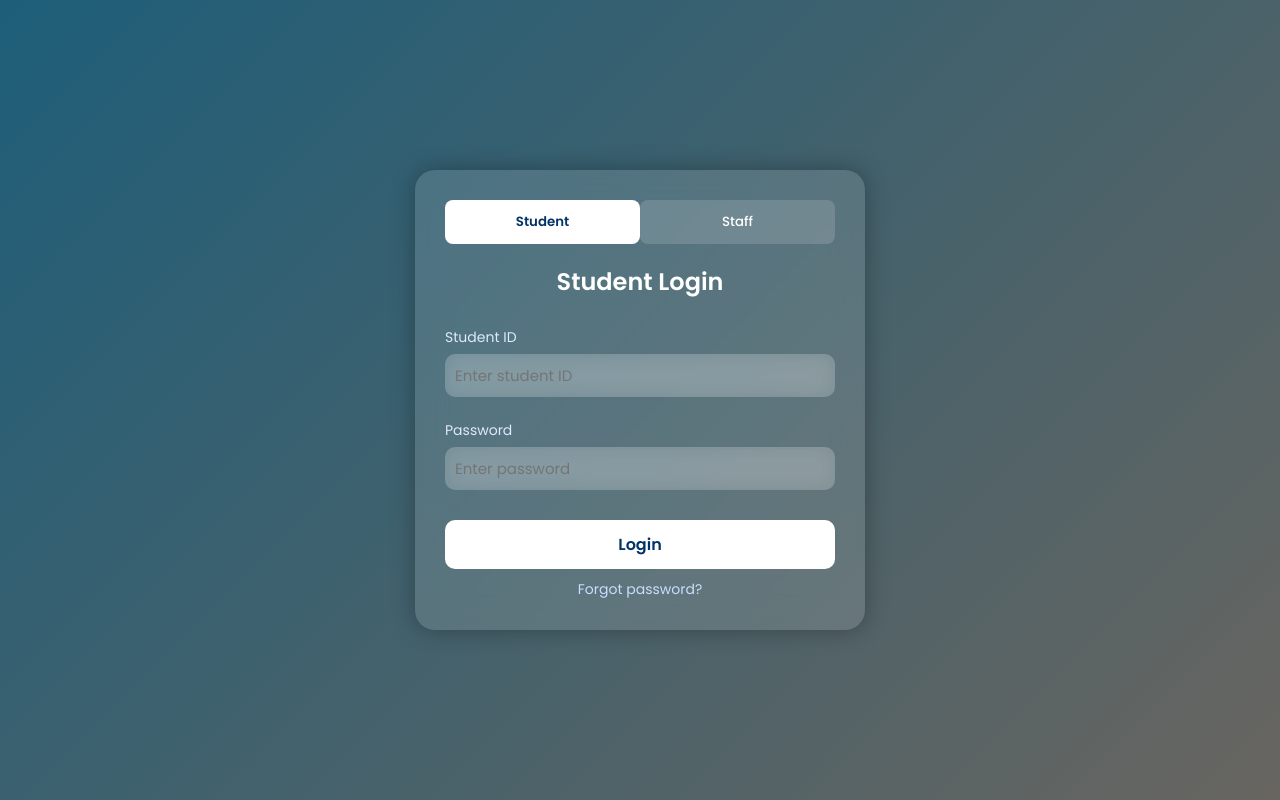
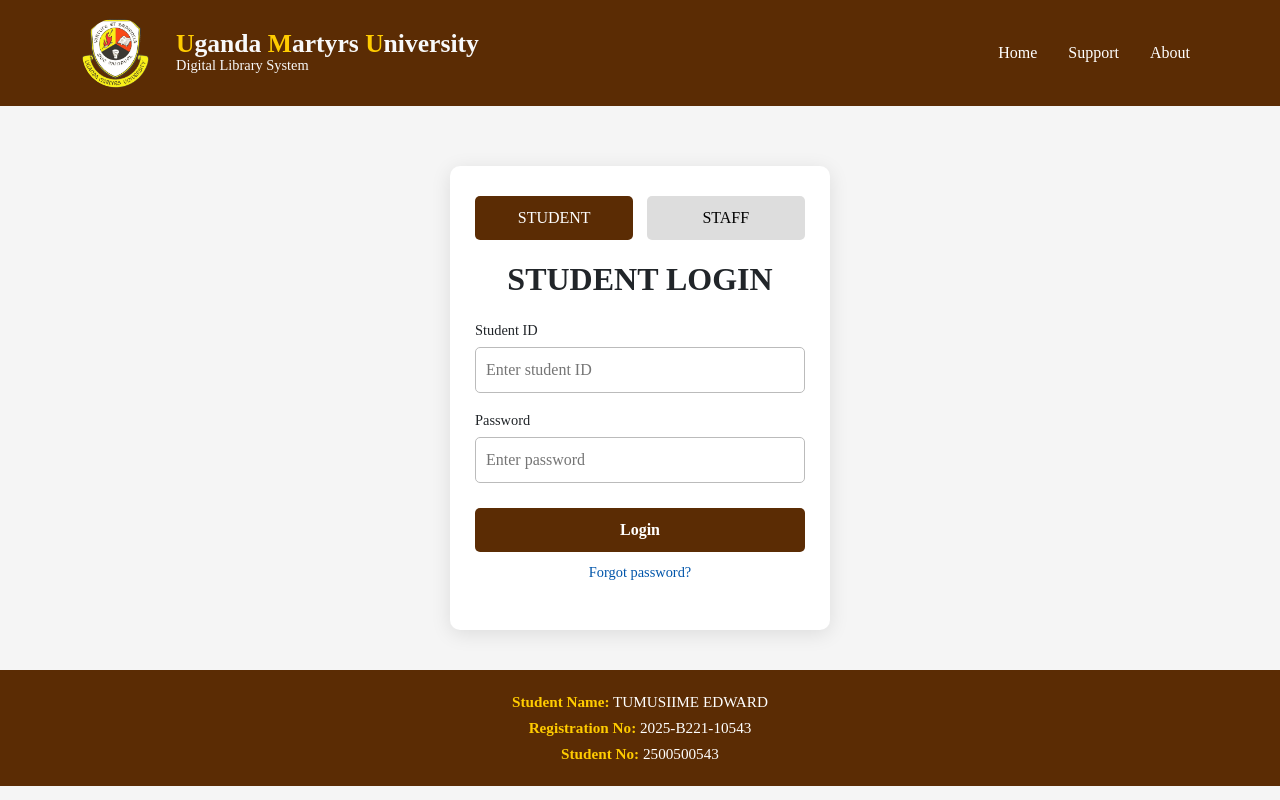
Before and after one commit to akok-noon-dev/UMU_WebDev_GroupF_2025, a plain HTML site: page login.html in a window 1280 px wide. Drawn offline with nearby package versions, Linux system fonts and the light colour scheme.

Commit message:
modified files

```diff
--- a/login.css
+++ b/login.css
@@ -1,31 +1,82 @@
-* {
+/* GLOBAL STYLES */
+body {
     margin: 0;
     padding: 0;
-    box-sizing: border-box;
-    font-family: 'Poppins', sans-serif;
+    font-family: 'Times New Roman', Times, serif, sans-serif;
+    background: #f5f5f5;
 }
 
-body {
-    background: linear-gradient(135deg, rgb(30, 94, 121), #686560);
-    height: 100vh;
-    display: flex;
-    align-items: center;
-    justify-content: center;
+
+
+/* NAVBAR */
+
+.main-header {
+    background:  #5b2c04; /* UMU green */
+    padding: 5px 0;
 }
+
+.navbar-brand img {
+    height: 70px;
+    width: 70px;
+    object-fit: cover;
+    border-radius: 50%;
+}
+
+.university-title h2 {
+    font-size: 1.6rem;
+    font-weight: 600;
+    color: #fff;
+}
+
+.university-title p {
+    color: #fff;
+    font-size: 0.9rem;
+    margin-top: -5px;
+}
+
+.highlight-initial {
+    color: #ffcc00;
+    font-weight: 700;
+}
+
+.navbar-nav .nav-link {
+    font-size: 1rem;
+    font-weight: 500;
+    color: #fff !important;
+    margin-left: 15px;
+    transition: 0.3s ease;
+}
+
+.navbar-nav .nav-link:hover {
+    color: #ffcc00 !important;
+}
+
+
+
+/* LOGIN WRAPPER */
 
 .wrapper {
     width: 100%;
-    max-width: 450px;
+    display: flex;
+    justify-content: center;
+    margin-top: 60px;
 }
 
+
+
+/* LOGIN CONTAINER*/
+
 .login-container {
-    background: rgba(255, 255, 255, 0.12);
-    padding: 30px;
-    border-radius: 20px;
-    backdrop-filter: blur(15px);
-    box-shadow: 0 0 25px rgba(0,0,0,0.3);
-    animation: fadeIn 1s ease;
+    width: 380px;
+    background: #fff;
+    padding: 30px 25px;
+    border-radius: 10px;
+    box-shadow: 0px 4px 20px rgba(0,0,0,0.1);
 }
+
+
+
+/* TABS */
 
 .tabs {
     display: flex;
@@ -34,30 +85,27 @@ body {
 }
 
 .tab {
-    width: 50%;
-    padding: 12px 0;
+    width: 48%;
+    padding: 10px;
+    background: #ddd;
     border: none;
-    background: rgba(255,255,255,0.15);
-    color: #fff;
     cursor: pointer;
     font-weight: 500;
-    transition: 0.3s;
-    border-radius: 8px;
+    border-radius: 5px;
+    transition: 0.3s ease;
 }
 
 .tab.active {
-    background: #fff;
-    color: #003366;
-    font-weight: 600;
+    background: #5b2c04;
+    color: #fff;
 }
 
-.forms {
-    position: relative;
-}
+
+
+/* FORM STYLING */
 
 .form {
     display: none;
-    animation: slideIn 0.5s ease;
 }
 
 .form.active {
@@ -66,81 +114,70 @@ body {
 
 .form h2 {
     text-align: center;
-    color: #fff;
-    margin-bottom: 25px;
+    font-weight: 600;
+    margin-bottom: 20px;
 }
 
 .input-field {
-    margin-bottom: 20px;
+    margin-bottom: 15px;
 }
 
 .input-field label {
-    color: #dfeafb;
-    font-size: 14px;
-}
-
-.input-box {
-    margin-top: 5px;
-    background: rgba(255,255,255,0.18);
-    display: flex;
-    align-items: center;
-    padding: 10px;
-    border-radius: 10px;
-    backdrop-filter: blur(10px);
-}
-
-.icon {
-    margin-right: 10px;
-    font-size: 18px;
-    color: #fff;
+    font-size: 0.9rem;
+    font-weight: 500;
 }
 
 .input-box input {
     width: 100%;
-    background: transparent;
-    border: none;
-    outline: none;
-    color: #fff;
-    font-size: 15px;
+    padding: 10px;
+    border: 1px solid #bbb;
+    border-radius: 5px;
+    margin-top: 5px;
 }
 
 .submit-btn {
     width: 100%;
-    padding: 12px;
+    padding: 10px;
+    background: #5b2c04;
     border: none;
+    color: #fff;
+    font-weight: 600;
+    border-radius: 5px;
     margin-top: 10px;
-    background: #fff;
-    color: #003366;
-    border-radius: 10px;
-    font-size: 16px;
-    font-weight: 600;
     cursor: pointer;
     transition: 0.3s ease;
 }
 
 .submit-btn:hover {
-    background: #d6e4ff;
+    background:  #5b2c04;
 }
 
 .forgot {
     text-align: center;
-    font-size: 14px;
     margin-top: 10px;
-    color: #c7dfff;
+    font-size: 0.9rem;
+    cursor: pointer;
+    color: #0055aa;
 }
 
-@keyframes fadeIn {
-    from { opacity: 0; transform: scale(0.95); }
-    to   { opacity: 1; transform: scale(1); }
+
+
+/* FOOTER */
+
+footer {
+    width: 100%;
+    text-align: center;
+    background: #5b2c04;
+    color: #fff;
+    padding: 18px 10px;
+    margin-top: 40px;
 }
 
-@keyframes slideIn {
-    from { opacity: 0; transform: translateY(15px); }
-    to   { opacity: 1; transform: translateY(0); }
+footer p {
+    margin: 3px 0;
+    font-size: 0.95rem;
 }
-.footer p{
-    text-align: center;
+
+footer strong {
+    color: #ffcc00;
 }
-.footer{
-    back
-}
--- a/login.html
+++ b/login.html
@@ -4,30 +4,79 @@
     <meta charset="UTF-8">
     <meta name="viewport" content="width=device-width, initial-scale=1.0">
     <title>E-Library Login Portal</title>
-    <link rel="stylesheet" href="./login.css">
-    <link href="https://fonts.googleapis.com/css2?family=Poppins:wght@300;400;500;600&display=swap" rel="stylesheet">
+
+    <!-- Bootstrap CSS -->
+    <link
+        href="https://cdn.jsdelivr.net/npm/bootstrap@5.3.3/dist/css/bootstrap.min.css"
+        rel="stylesheet">
+
+
+    <!-- Custom CSS -->
+    <link rel="stylesheet" href="login.css">
 </head>
+
 <body>
 
+<!--NAVBAR -->
+<header class="main-header">
+    <nav class="navbar navbar-expand-lg navbar-dark">
+        <div class="container">
+
+            <!-- Logo -->
+            <a class="navbar-brand d-flex align-items-center" href="login.html">
+                <img src="./images/umu logo.png" alt="UMU Logo" style="height: 70px; width: 70px;" class="me-2">
+            </a>
+
+            <!-- University Title -->
+            <div class="university-title d-none d-lg-block me-4">
+                <h2 class="mb-0 text-light">
+                    <span class="highlight-initial">U</span>ganda
+                    <span class="highlight-initial">M</span>artyrs
+                    <span class="highlight-initial">U</span>niversity
+                </h2>
+                <p class="mb-0 text-light" style="font-size: 0.9rem;">Digital Library System</p>
+            </div>
+
+            <!-- Mobile Nav Toggle -->
+            <button class="navbar-toggler" type="button" data-bs-toggle="collapse"
+                    data-bs-target="#navbarNav">
+                <span class="navbar-toggler-icon"></span>
+            </button>
+
+            <!-- Navigation Links -->
+            <div class="collapse navbar-collapse" id="navbarNav">
+                <ul class="navbar-nav ms-auto">
+                    <li class="nav-item"><a href="index.html" class="nav-link">Home</a></li>
+                    <li class="nav-item"><a href="index.html#whats-new" class="nav-link">Support</a></li>
+                    <li class="nav-item"><a href="about.html" class="nav-link">About</a></li>
+                </ul>
+            </div>
+
+        </div>
+    </nav>
+</header>
+
+
+
+<!-- LOGIN PAGE  -->
 <div class="wrapper">
 
     <div class="login-container">
 
         <div class="tabs">
-            <button class="tab active" data-target="student-form">Student</button>
-            <button class="tab" data-target="staff-form">Staff</button>
+            <button class="tab active" data-target="student-form">STUDENT</button>
+            <button class="tab" data-target="staff-form">STAFF</button>
         </div>
 
         <div class="forms">
 
             <!-- Student Login -->
             <form id="student-form" class="form active">
-                <h2>Student Login</h2>
+                <h2>STUDENT LOGIN</h2>
 
                 <div class="input-field">
                     <label>Student ID</label>
                     <div class="input-box">
-
                         <input type="text" placeholder="Enter student ID" required>
                     </div>
                 </div>
@@ -35,7 +84,6 @@
                 <div class="input-field">
                     <label>Password</label>
                     <div class="input-box">
-
                         <input type="password" placeholder="Enter password" required>
                     </div>
                 </div>
@@ -46,20 +94,18 @@
 
             <!-- Staff Login -->
             <form id="staff-form" class="form">
-                <h2>Staff Login</h2>
+                <h2>STAFF LOGIN</h2>
 
                 <div class="input-field">
                     <label>Email / Staff ID</label>
                     <div class="input-box">
-
-                        <input type="text" placeholder="Enter staff ID" required>
+                        <input type="text" placeholder="Enter staff ID or email" required>
                     </div>
                 </div>
 
                 <div class="input-field">
                     <label>Password</label>
                     <div class="input-box">
-
                         <input type="password" placeholder="Enter password" required>
                     </div>
                 </div>
@@ -74,6 +120,21 @@
 </div>
 
 
-<script src="./login.js"></script>
+
+<!-- ===================== FOOTER ===================== -->
+<footer class="footer">
+    <p><strong>Student Name:</strong> TUMUSIIME EDWARD</p>
+    <p><strong>Registration No:</strong> 2025-B221-10543</p>
+    <p><strong>Student No:</strong> 2500500543</p>
+</footer>
+
+
+
+<!-- Bootstrap JS -->
+<script src="https://cdn.jsdelivr.net/npm/bootstrap@5.3.3/dist/js/bootstrap.bundle.min.js"></script>
+
+<!-- Custom JS -->
+<script src="login.js"></script>
+
 </body>
 </html>
```
Also changed, not shown: 1 other file.
